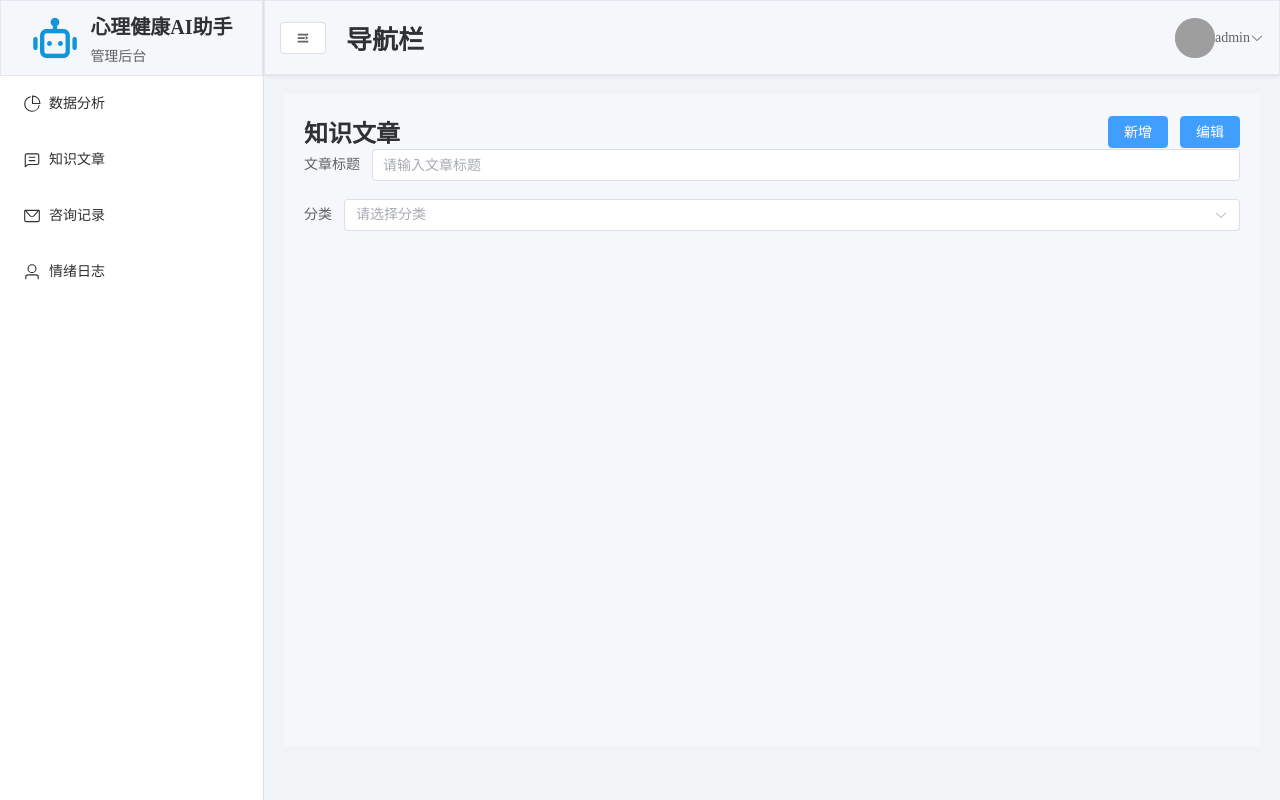
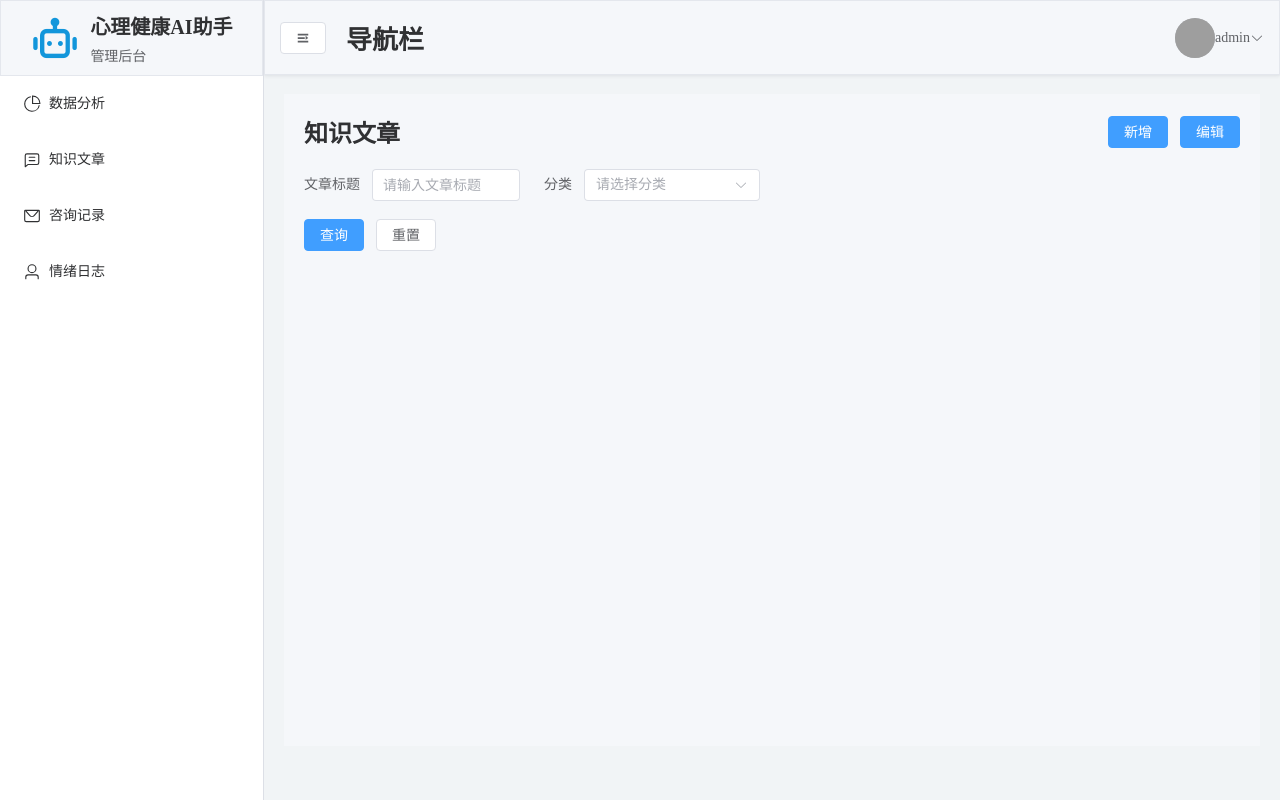
Before and after one commit to ycq822/trae-AI-code, a Vue app in the folder AI_vue/: page /back/knowledge in a window 1280 px wide. Built offline with nearby package versions, Linux system fonts and the light colour scheme; grey boxes are pictures that could not be loaded.

Commit message:
searchReset

```diff
--- a/AI_vue/src/components/PageHead.vue
+++ b/AI_vue/src/components/PageHead.vue
@@ -21,6 +21,7 @@ const props = defineProps({
 
 <style lang="scss" scoped>
 .page-head {
+    margin-bottom: 20px;
     // height: 60px;
     display: flex;
     align-items: center;
--- a/AI_vue/src/components/TableSearch.vue
+++ b/AI_vue/src/components/TableSearch.vue
@@ -1,26 +1,74 @@
 <template>
-    <el-form>
-        <template v-for="item in formItems" :key="item.prop">
-            <!-- 数据联动保证prop与数据prop绑定一致 -->
-            <el-form-item :label="item.label" prop="item.prop">
-                <component :is="isComp(item.comp)" :placeholder="item.placeholder"></component>
-            </el-form-item>
-        </template>
+    <el-form :model="formData" ref="roleFormRef">
+        <el-row :gutter="24">
+            <template v-for="item in formItemAttrs" :key="item.prop">
+                <el-col v-bind="item.col">
+                <!-- 表单校验数据联动保证prop与数据prop绑定一致 -->
+                <el-form-item :label="item.label" :prop="item.prop">
+                    <component v-model="formData[item.prop]" :is="isComp(item.comp)" :placeholder="item.placeholder">
+                        <!-- 下拉框组件渲染 -->
+                        <template v-if="item.comp === 'select'">
+                            <el-option label="全部" value=""></el-option>
+                            <el-option
+                            v-for="opt in item.options"
+                            :key="opt.value"
+                            :label="opt.label"
+                            :value="opt.value">
+                            </el-option>
+                        </template>
+                    </component>
+                </el-form-item>
+                </el-col>
+            </template>
+        </el-row>
+
+        <el-row>
+            <el-button type="primary" @click="handleSearch">查询</el-button>
+            <el-button @click="handleReset(roleFormRef)">重置</el-button>
+        </el-row>
+
     </el-form>
 </template>
 
 <script setup>
-const props=defineProps({
-    formItems:{
-        type:Array,
-        default:()=>[]
+import { ref, reactive,computed } from 'vue'
+
+const props = defineProps({
+    formItems: {
+        type: Array,
+        default: () => []
     }
 })
+
+const emit = defineEmits(['search'])//父组件中显示search事件
+
+const formItemAttrs = computed(()=>{
+    const {formItems} = props
+    formItems.forEach(item=>{
+        item.col={ xs: 24, sm: 12,md: 8,lg: 6,xl: 4 }
+    })
+    return formItems
+})
+
+//表单数据
+const formData = reactive({})
+
+const roleFormRef = ref()
 //枚举，渲染输入框
-const isComp=(comp)=>{
+const isComp = (comp) => {
     return {
-        input:'el-input',
-        select:'el-select'
+        input: 'el-input',
+        select: 'el-select'
     }[comp]
 }
+const handleSearch=()=>{
+    // console.log(formData)
+    emit('search', formData)
+}
+const handleReset=(formEl)=>{
+    //先重置表单，再触发查询
+    if(!formEl) return
+    formEl.resetFields()
+    emit('search', formData)
+}
 </script>
--- a/AI_vue/src/views/knowledge.vue
+++ b/AI_vue/src/views/knowledge.vue
@@ -16,16 +16,16 @@ import PageHead from '@/components/PageHead.vue'
 import TableSearch from '@/components/TableSearch.vue'
 const formItems=[
     {
+        prop:'title',
         comp:'input',
-        prop:'title',
         label:'文章标题',
         placeholder:'请输入文章标题',
     },
     {
-        comp:'select',
-        prop:'categoryId',
-        label:'分类',
-        placeholder:'请选择分类',
+        prop:'categoryId',//唯一标识
+        comp:'select',//输入框类型
+        label:'分类',//输入框前提示文字标签
+        placeholder:'请选择分类',//输入框占位符
         options:[
             {label:'心理健康基础',value:'1'},
             {label:'情绪管理',value:'2'},
@@ -34,7 +34,7 @@ const formItems=[
     }
 ]
 // v-on_@执行回调函数，接收搜索参数，提供封装信息
-const handleSearch=()=>{
-
+const handleSearch=(formData)=>{
+    console.log(formData,'搜索参数')
 }
 </script>
```
